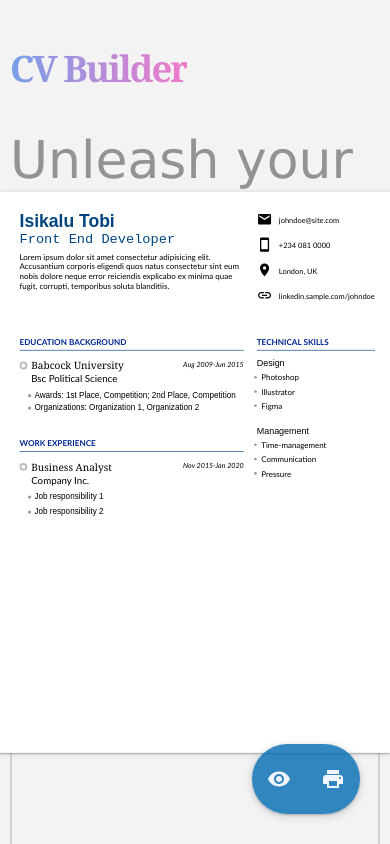
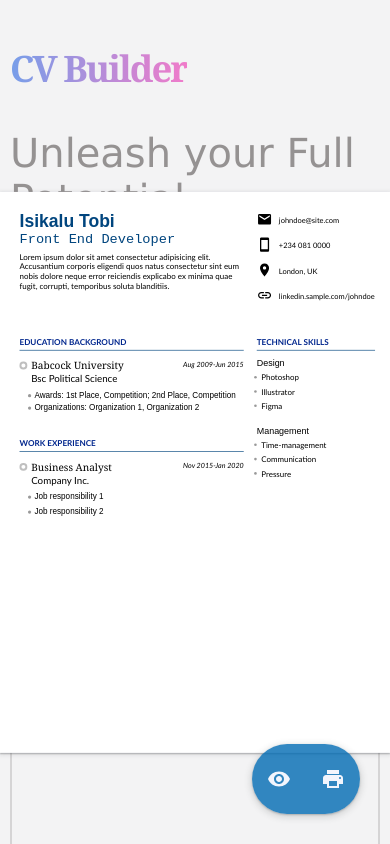
Before and after one commit to ISIKALU01/CV-application, a React (Vite) app: page / in a window 390 px wide. Shown: the top 844 px of the page. Built offline with nearby package versions, Linux system fonts and the light colour scheme.

Commit message:
fix styling

```diff
--- a/src/sass/mediaqueries.scss
+++ b/src/sass/mediaqueries.scss
@@ -53,6 +53,19 @@
 }
 
 @media screen and (max-width: 460px) {
+  .header-description {
+    font-size: 40px;
+    font-weight: 300;
+  }
+
+  .header-des2 {
+    font-size: 12px;
+    padding-right: 10px;
+    line-height: 19px;
+  }
+
+
+
   .preview__printable {
     transform: scale(0.65);
   }
@@ -69,7 +82,7 @@
   }
 
   .btn__submit-item {
-    left: auto;
+    // left: auto;
     right: 10px;
   }
 }
@@ -97,7 +110,6 @@
 
     .btn-container__preview {
       display: none;
-      margin: 10px;
     }
 
   }
```
